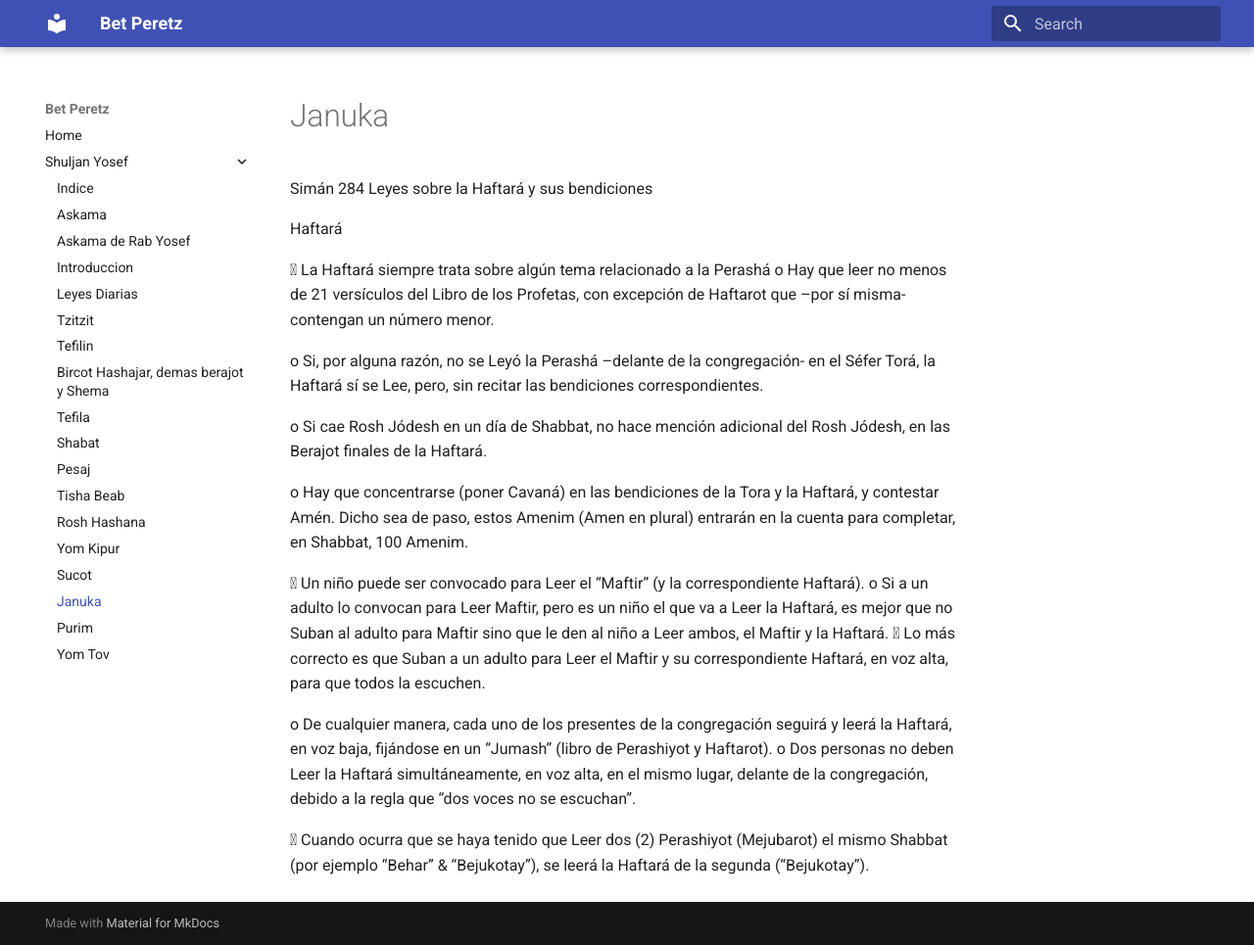
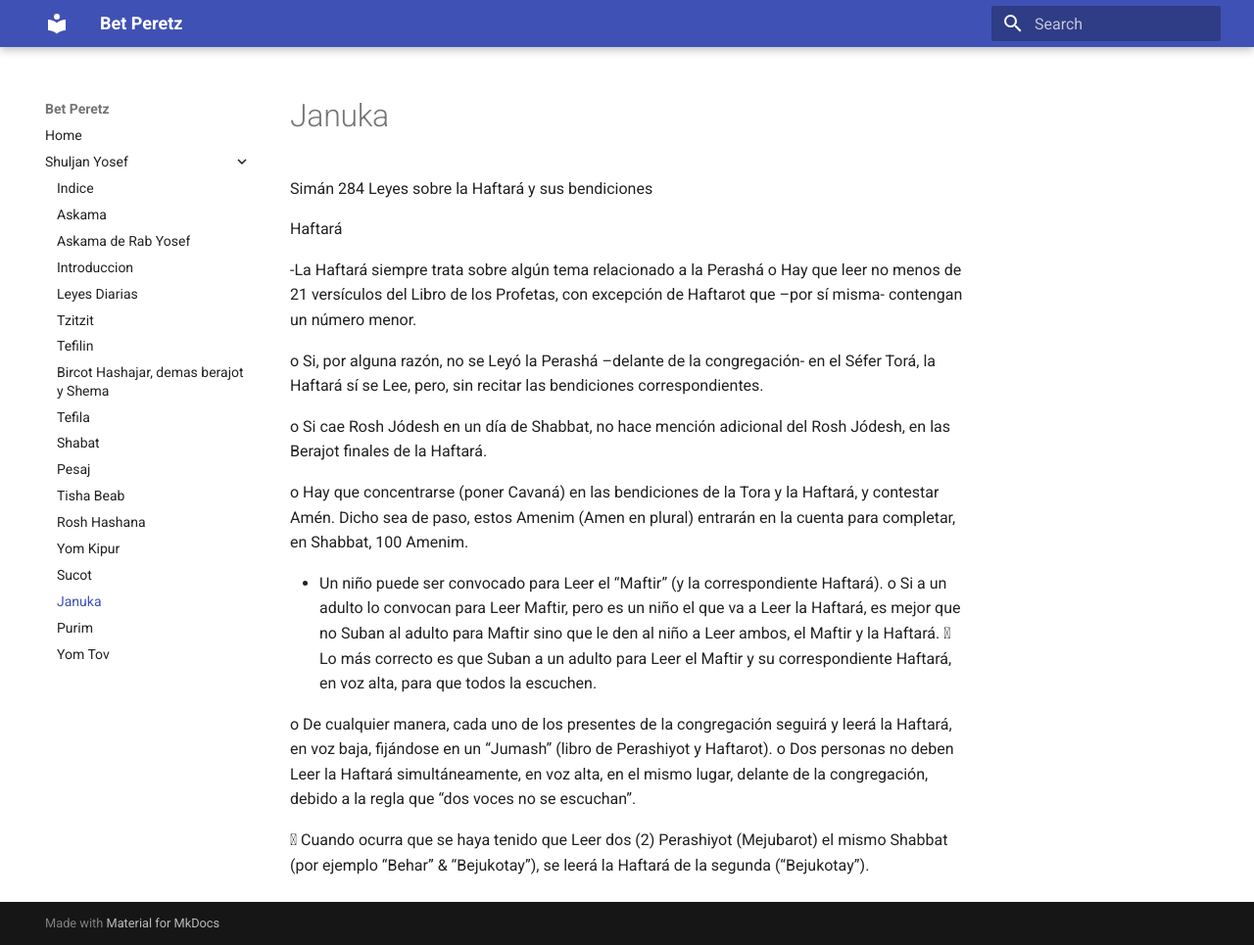
Before and after one commit to HaimKortovich/BetPeretz, an MkDocs documentation site: the page built from docs/shuljan_yosef/januka.md, in a window 1280 px wide and 965 px high. Shown: the whole window at 98% size. Built offline with MkDocs 1.6.1 and Material for MkDocs 9.7.7, drawn with Linux system fonts in a browser that asks for light colours.

Commit message:
Add files via upload

```diff
--- a/docs/shuljan_yosef/januka.md
+++ b/docs/shuljan_yosef/januka.md
@@ -5,7 +5,7 @@ Leyes sobre la Haftará y sus bendiciones
 
 Haftará
 
-	La Haftará siempre trata sobre algún tema relacionado a la Perashá
+-La Haftará siempre trata sobre algún tema relacionado a la Perashá
 o	Hay que leer no menos de 21 versículos del Libro de los Profetas, con excepción de Haftarot que –por sí misma- contengan un número menor.
 
 o	Si, por alguna razón, no se Leyó la Perashá –delante de la congregación- en el Séfer Torá, la Haftará sí se Lee, pero, sin recitar las bendiciones correspondientes.
@@ -14,7 +14,7 @@ o	Si cae Rosh Jódesh en un día de Shabbat, no hace mención adicional del Rosh
 
 o	Hay que concentrarse (poner Cavaná) en las bendiciones de la Tora y la Haftará, y contestar Amén. Dicho sea de paso, estos Amenim (Amen en plural) entrarán en la cuenta para completar, en Shabbat, 100 Amenim.
 
-	Un niño puede ser convocado para Leer el “Maftir” (y la correspondiente Haftará).
+- Un niño puede ser convocado para Leer el “Maftir” (y la correspondiente Haftará).
 o	Si a un adulto  lo convocan para Leer Maftir, pero es un niño el que va a Leer la Haftará, es mejor que no Suban al adulto para Maftir sino que le den al niño a Leer ambos, el Maftir y la Haftará.
 	Lo más correcto es que Suban a un adulto para Leer el Maftir y su correspondiente Haftará, en voz alta, para que todos la escuchen.
 
```
